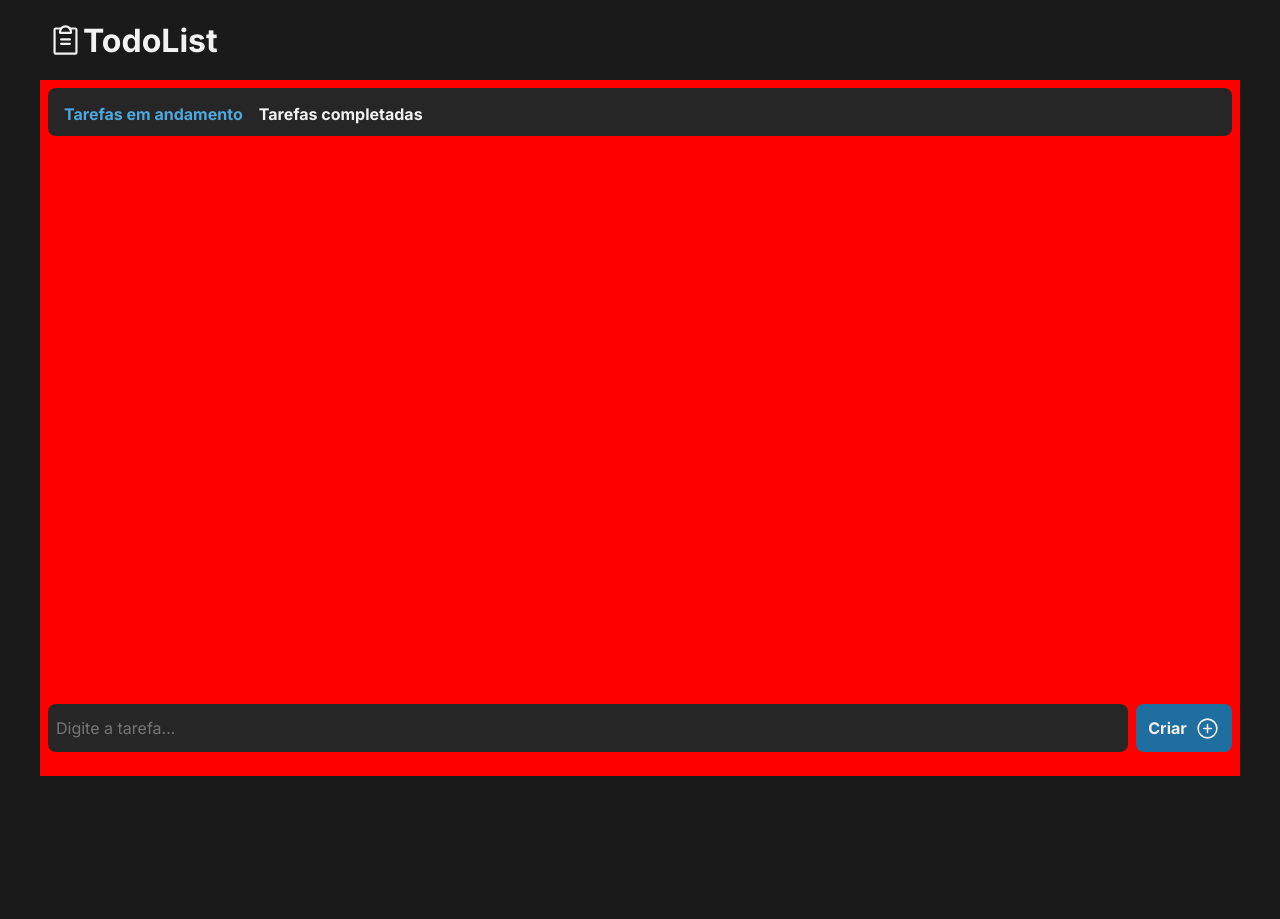
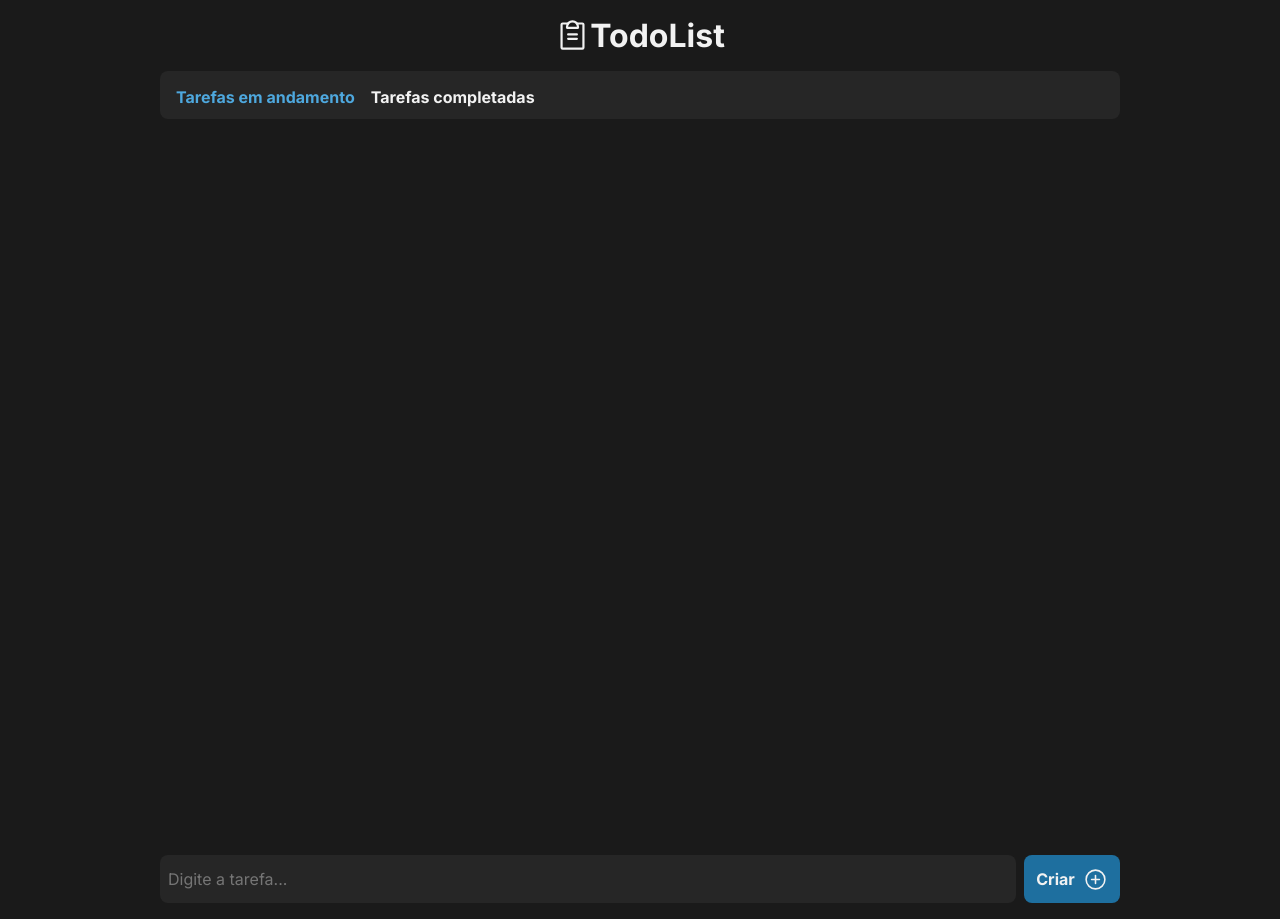
Before and after one commit to SilasSilvaa/TodoList, a React (Vite) app: page / in a window 1280 px wide. Before the commit the page ends 800 px from the top, so only its background shows below. Built offline with nearby package versions, Linux system fonts and the light colour scheme.

Commit message:
Ajuste na estilização do projeto

```diff
--- a/src/components/Header/styles.ts
+++ b/src/components/Header/styles.ts
@@ -4,7 +4,6 @@ import styled from "styled-components";
 export const TextHeader = styled.div`
     display: flex;
     align-items: center;
-    width: 75rem;
-    height: 5rem;
-    padding: .5rem;
+    margin: 1rem 0;
+
 `
--- a/src/components/LinkRedirect/styles.ts
+++ b/src/components/LinkRedirect/styles.ts
@@ -3,8 +3,11 @@ import styled from "styled-components";
 
 export const LinkPage = styled.div`
     display: flex;
+    /* width: 75vw; */
     height: 3rem;
+
     padding: 1rem;
+    /* margin: 2rem 0; */
     border-radius: 8px;
     background: ${props => props.theme["gray-500"]};
     gap: 1rem;
--- a/src/components/Task/styles.ts
+++ b/src/components/Task/styles.ts
@@ -11,9 +11,6 @@ export const TaskContent = styled.div<isChecked>`
 
     padding: 1rem;
     gap: 2rem;
-
-    width: 70rem;
-
     border-radius: 8px;
     background: ${props => props.theme["gray-500"]};
 
@@ -24,6 +21,7 @@ export const TaskContent = styled.div<isChecked>`
     input[type="checkbox"]{
         display: none;
     }
+
     label{
         width: 1.25rem;
         height: 1.25rem;
--- a/src/layouts/DefaultLayout/styles.ts
+++ b/src/layouts/DefaultLayout/styles.ts
@@ -4,14 +4,13 @@ import styled from "styled-components";
 export const Container = styled.main`
     display: flex;
     align-items: center;
+    justify-content: center;
     flex-direction: column;
+    /* height: 80vh; */
 `
 
 export const Content = styled.div`
     display: flex;
     flex-direction: column;
-    width: 75rem;
-    padding: .5rem;
-    background-color: red;
-    gap: 2rem;
+    width: 75vw;
 `
--- a/src/pages/Completed/styles.ts
+++ b/src/pages/Completed/styles.ts
@@ -1,18 +1,18 @@
-import styled from "styled-components"
+import styled from "styled-components";
 
 
 export const Container = styled.section`
     display: flex;
-    align-items: center;
-    justify-content: space-between;
     flex-direction: column;
-`
+    gap: 1rem;
+    height: 100vh;
+    `
 
 export const Content = styled.div`
     display: flex;
+    flex: 1;
     flex-direction: column;
-    width: 100%;
-    height: 20rem;
+    padding-right: 1rem;
     overflow-y: auto;
     overflow-x: none;
 `
--- a/src/pages/Home/styles.ts
+++ b/src/pages/Home/styles.ts
@@ -3,17 +3,16 @@ import styled from "styled-components";
 
 export const Container = styled.section`
     display: flex;
-    align-items: center;
-    justify-content: space-between;
     flex-direction: column;
-    height: 75vh;
-`
+    gap: 1rem;
+    height: 100vh;
+    `
 
 export const Content = styled.div`
     display: flex;
+    flex: 1;
     flex-direction: column;
-    width: 100%;
-    height: 100%;
+    padding-right: 1rem;
     overflow-y: auto;
     overflow-x: none;
 `
```
